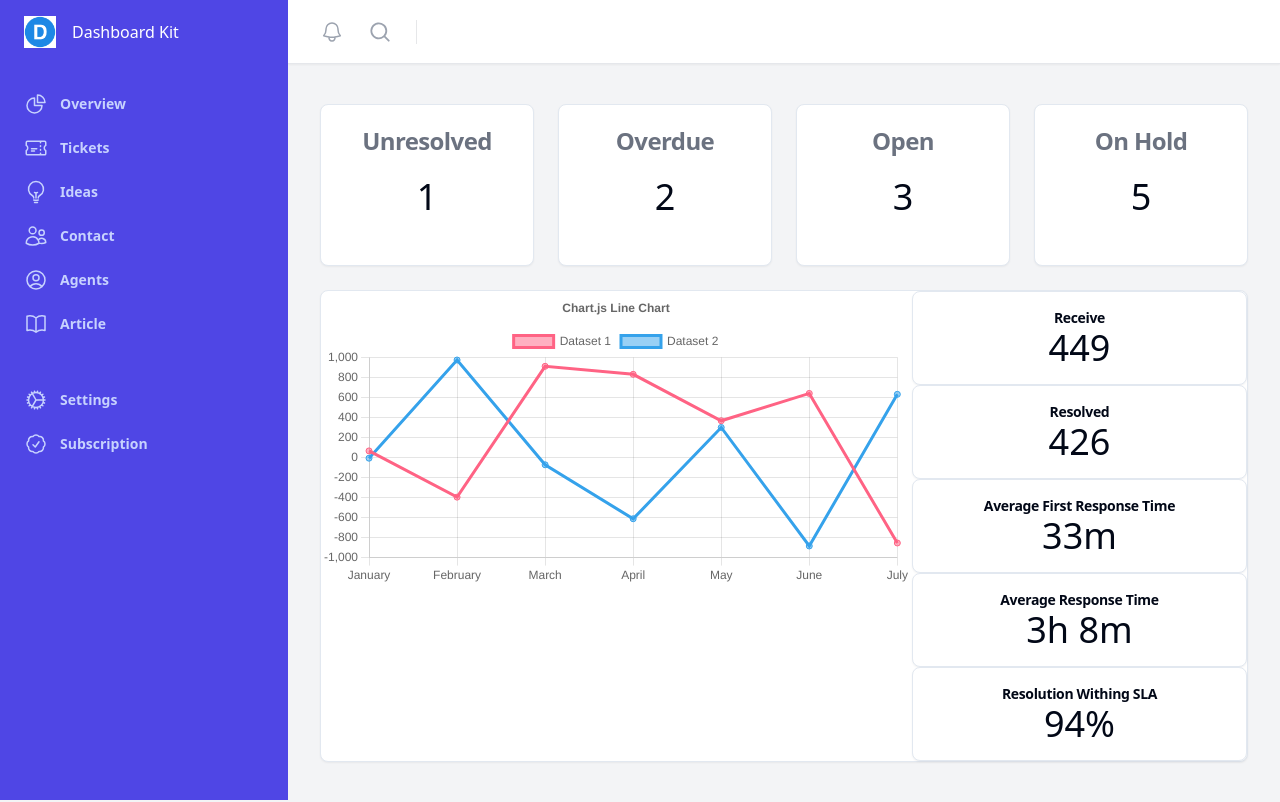
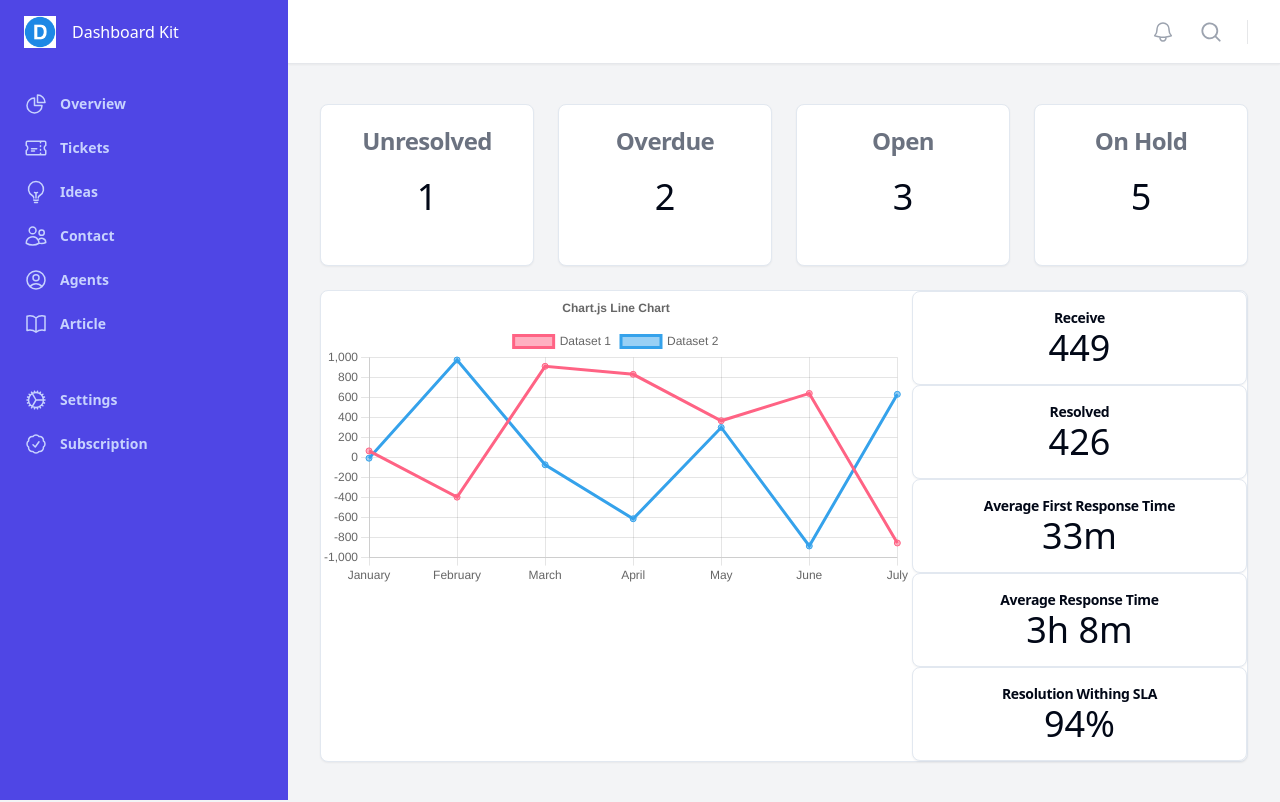
Before and after one commit to akbarsiddic/tech-test, a Next.js app: page / in a window 1280 px wide. Built offline with nearby package versions, Linux system fonts and the light colour scheme.

Commit message:
fix auth

```diff
--- a/src/app/tickets/columns.tsx
+++ b/src/app/tickets/columns.tsx
@@ -2,6 +2,7 @@
 
 import { ColumnDef } from "@tanstack/react-table";
 import { ApproveDialog } from "./approve-dialog";
+
 
 export type Ticket = {
   id: number;
--- a/src/app/tickets/data-table.tsx
+++ b/src/app/tickets/data-table.tsx
@@ -6,6 +6,9 @@ import {
   getCoreRowModel,
   useReactTable,
 } from "@tanstack/react-table";
+
+import { ApproveDialog } from "./approve-dialog";
+import { auth } from "@clerk/nextjs/server";
 
 import {
   Table,
@@ -30,6 +33,7 @@ export function DataTable<TData, TValue>({
     columns,
     getCoreRowModel: getCoreRowModel(),
   });
+
 
   return (
     <div className="rounded-md border">
--- a/src/app/tickets/page.tsx
+++ b/src/app/tickets/page.tsx
@@ -4,18 +4,23 @@ import { DataTable } from "./data-table";
 import { db } from "~/server/db";
 import { AddEdit } from "./add-edit-dialog";
 import { unstable_noStore as noStore } from "next/cache";
+import { auth } from "@clerk/nextjs/server";
+import { ApproveDialog } from "./approve-dialog";
 
 export default async function TicketsPage() {
     noStore();
     const data = await db.query.tickets.findMany({
       orderBy: (tickets, { desc }) => [desc(tickets.id)],
     });
+
+     const { orgRole } = auth();
+
   return (
-    < >
-    <div className="flex justify-between">
+    <>
+      <div className="flex justify-between">
         <h1>Tickets</h1>
         <AddEdit />
-    </div>
+      </div>
       <div className="container-fluid mx-auto py-10">
         <DataTable columns={columns} data={data} />
       </div>
--- a/src/components/sidebar.tsx
+++ b/src/components/sidebar.tsx
@@ -277,7 +277,7 @@ export default function Sidebar({ children }) {
               aria-hidden="true"
             />
 
-            <div className="flex flex-1 gap-x-4 self-stretch lg:gap-x-6">
+            <div className="flex flex-1 justify-end gap-x-4 self-stretch lg:gap-x-6">
               <div className="flex items-center gap-x-4 lg:gap-x-6">
                 <button
                   type="button"
@@ -346,6 +346,7 @@ export default function Sidebar({ children }) {
                     </Menu.Items>
                   </Transition>
                 </Menu> */}
+
                 <UserButton />
               </div>
             </div>
```
